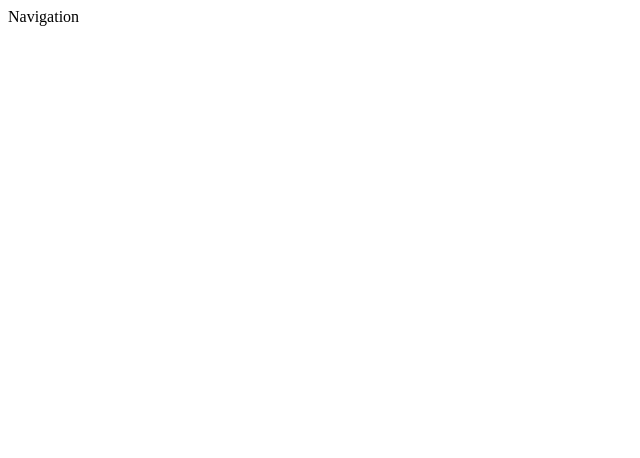
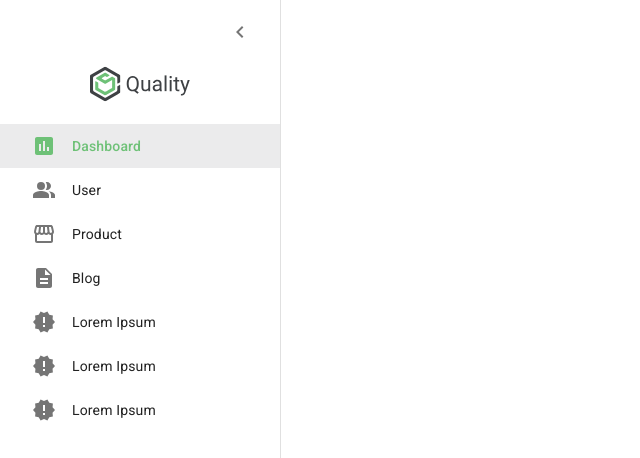
Before and after one commit to artursantiago/quality-dashboard, a React (Create React App) app: page / in a window 1280 px wide. Shown: the top 458 px of the page, without its empty margins (0-640 px from the left). Built offline with nearby package versions, Linux system fonts and the light colour scheme.

Commit message:
feat: create nav component

```diff
--- a/src/components/Navigation/Navigation.tsx
+++ b/src/components/Navigation/Navigation.tsx
@@ -1,5 +1,100 @@
-export const Navigation = (): JSX.Element => (
-  <div>
-    Navigation
-  </div>
-);
+import { useState } from 'react';
+import {
+  Drawer, IconButton, Link, List, Theme, useMediaQuery, useTheme,
+} from '@material-ui/core';
+import {
+  Assessment, PeopleAlt, Storefront, Description, NewReleases, ChevronLeft, Menu,
+} from '@material-ui/icons';
+import { makeStyles } from '@material-ui/styles';
+
+import { MenuItem } from 'components';
+
+import { logo, logoSmall } from 'assets/icons';
+import clsx from 'clsx';
+
+export const useStyles = makeStyles((theme: Theme) => ({
+  navigationToolbar: {
+    display: 'flex',
+    justifyContent: 'flex-end',
+    alignItems: 'center',
+    paddingRight: theme.spacing(2),
+    ...theme.mixins.toolbar,
+  },
+  navigationToolbarCollapse: {
+    justifyContent: 'center',
+    paddingRight: 0,
+  },
+  navigationDrawer: {
+    width: 280,
+    transition: 'width 0.2s ease',
+  },
+  navigationDrawerCollapse: {
+    width: theme.spacing(9),
+  },
+  navigationLogoContainer: {
+    textAlign: 'center',
+    marginBottom: theme.spacing(1),
+  },
+  navigationLogo: {
+    height: 40,
+  },
+}));
+
+export const Navigation = (): JSX.Element => {
+  const classes = useStyles();
+  const theme = useTheme();
+  const matchesSmallSize = useMediaQuery(theme.breakpoints.down('sm'));
+
+  const [open, setOpen] = useState(true);
+
+  function toggleNavigation() {
+    setOpen((prevState) => !prevState);
+  }
+
+  function closeNavigation() {
+    if (matchesSmallSize) {
+      setOpen(false);
+    }
+  }
+
+  return (
+    <div>
+      <Drawer
+        classes={{
+          paper: clsx(
+            classes.navigationDrawer,
+            !open && classes.navigationDrawerCollapse,
+          ),
+        }}
+        variant={matchesSmallSize ? 'temporary' : 'permanent'}
+      >
+        <div
+          className={clsx(
+            classes.navigationToolbar,
+            !open && classes.navigationToolbarCollapse,
+          )}
+        >
+          <IconButton onClick={toggleNavigation}>
+            {open ? <ChevronLeft /> : <Menu />}
+          </IconButton>
+        </div>
+
+        <div className={classes.navigationLogoContainer}>
+          <Link href="/">
+            <img className={classes.navigationLogo} src={open ? logo : logoSmall} alt="Quality Logo" />
+          </Link>
+        </div>
+
+        <List component="nav">
+          <MenuItem small={!open} onClick={closeNavigation} icon={Assessment} path="/dashboard" primaryText="Dashboard" />
+          <MenuItem small={!open} onClick={closeNavigation} icon={PeopleAlt} path="/user" primaryText="User" />
+          <MenuItem small={!open} onClick={closeNavigation} icon={Storefront} path="/product" primaryText="Product" />
+          <MenuItem small={!open} onClick={closeNavigation} icon={Description} path="/blog" primaryText="Blog" />
+          <MenuItem small={!open} onClick={closeNavigation} icon={NewReleases} path="/" primaryText="Lorem Ipsum" />
+          <MenuItem small={!open} onClick={closeNavigation} icon={NewReleases} path="/" primaryText="Lorem Ipsum" />
+          <MenuItem small={!open} onClick={closeNavigation} icon={NewReleases} path="/" primaryText="Lorem Ipsum" />
+        </List>
+      </Drawer>
+    </div>
+  );
+};
```
